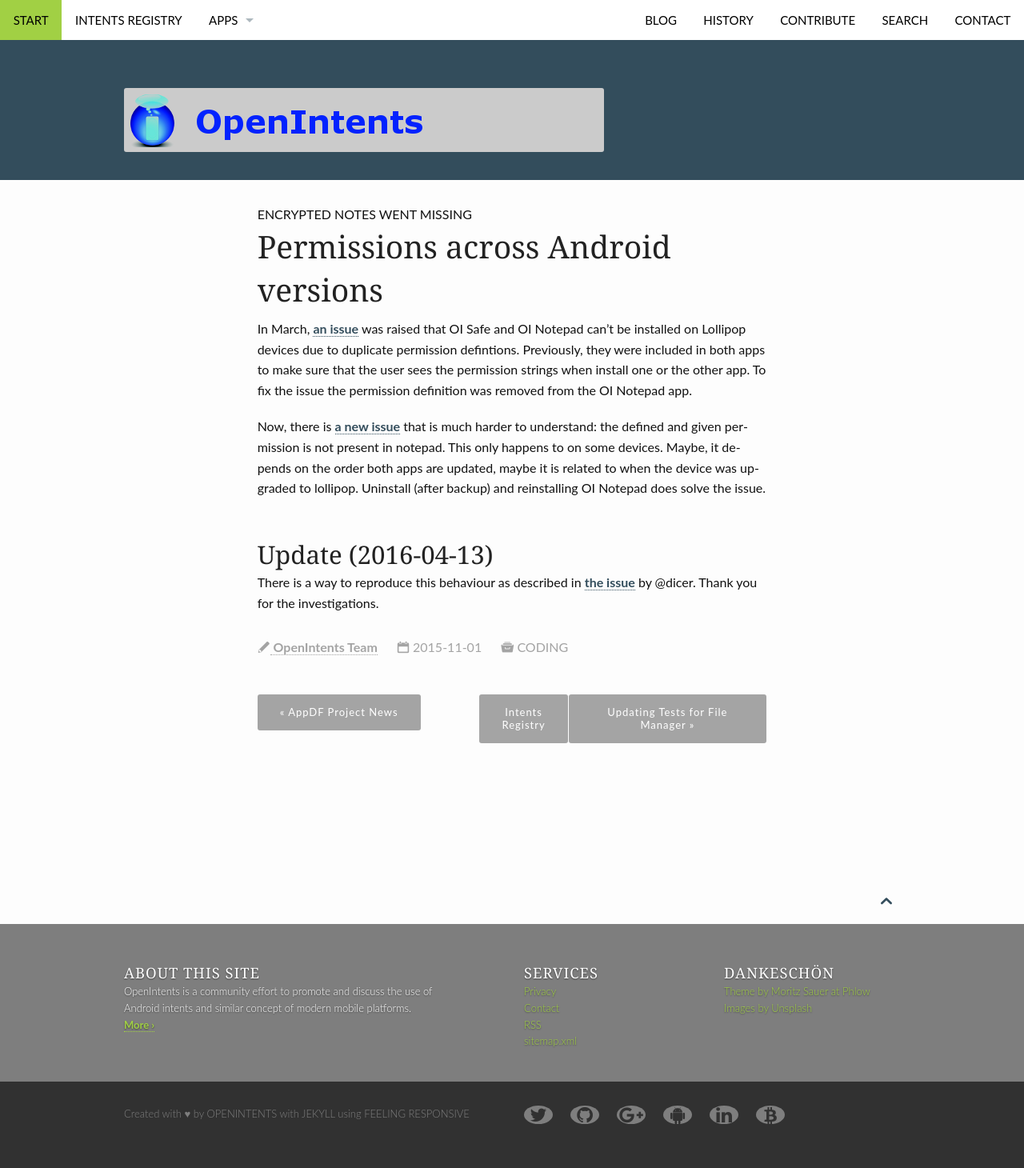
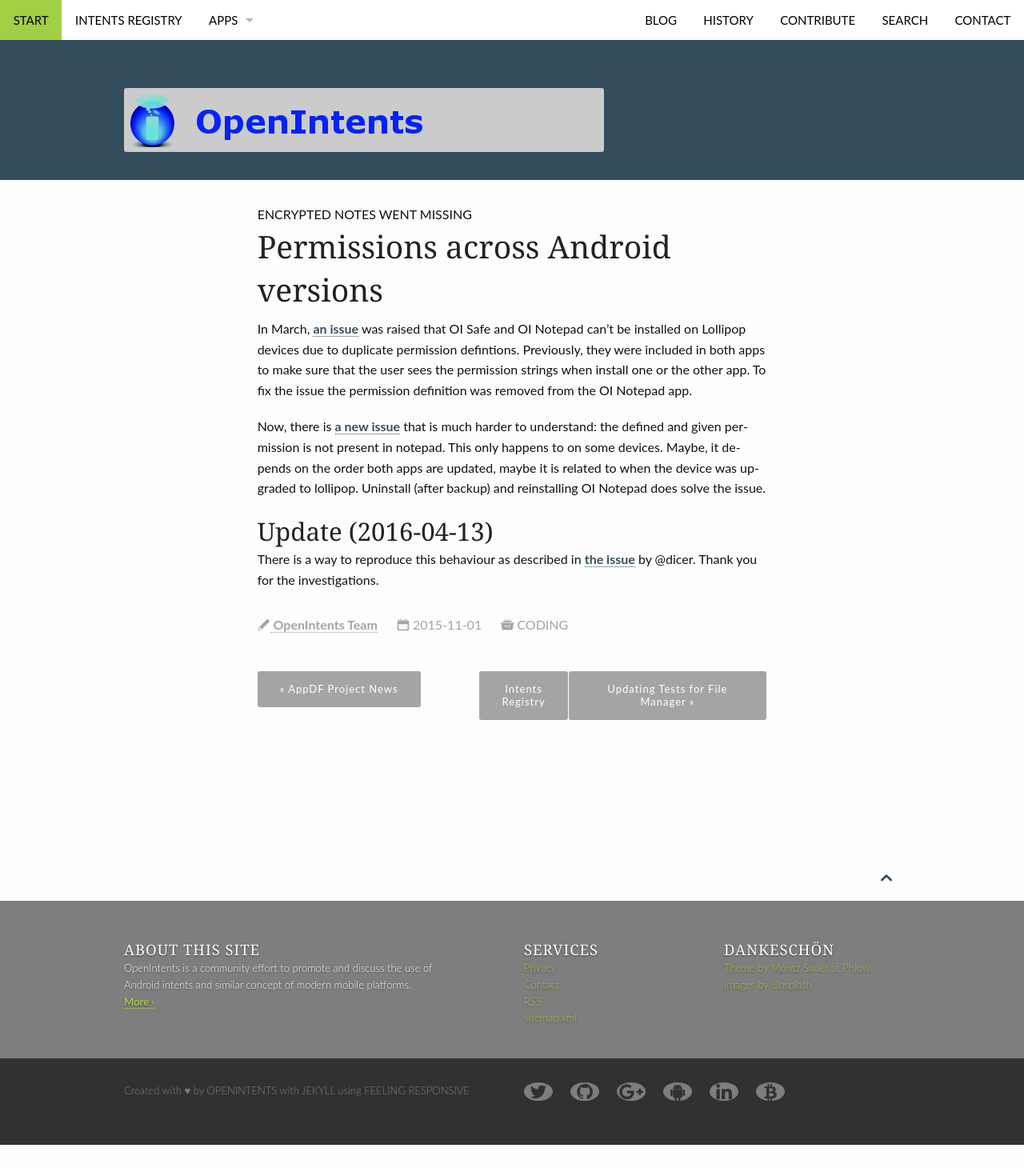
Before and after one commit to openintents/openintents.github.io, a Jekyll site: the page built from _posts/2015-11-01-permissions-across-android-versions.md, in a window 1280 px wide. Shown: the whole page at 80% size. Built offline with Jekyll 4.4.1, drawn with Linux system fonts in a browser that asks for light colours; nearby versions of some CDN libraries; after the commit the page ends 1431 px from its top, so only the background shows below that.

Commit message:
remove site-level adds, fix h2 format

```diff
--- a/_includes/head.html
+++ b/_includes/head.html
@@ -55,14 +55,4 @@
 	{% unless page.style == NULL %}
 	<style type="text/css">{{ page.style }}</style>
 	{% endunless %}
-
-	{% if page.type== "posts" %}
-	<script async src="//pagead2.googlesyndication.com/pagead/js/adsbygoogle.js"></script>
-  <script>
-  (adsbygoogle = window.adsbygoogle || []).push({
-    google_ad_client: "ca-pub-2917856487596141",
-    enable_page_level_ads: true
-  });
-  </script>
-  {% endif %}
 </head>
--- a/_layouts/blog.html
+++ b/_layouts/blog.html
@@ -5,7 +5,7 @@
 noindex: true
 ---
 <div class="row">
-	<div class="medium-8 columns t30">
+	<div class="medium-8 columns t30 blog-index">
 		{% include pagination.html %}
 	</div><!-- /.medium-7.columns -->
 
--- a/_sass/_06_typography.scss
+++ b/_sass/_06_typography.scss
@@ -91,7 +91,7 @@
 }
 h2 {
     font-size: $font-size-h2;
-    margin: 1.563em 0 0 0;
+    margin: 0 0 0 0;
 }
     .blog-index h2 {
         margin-top: 0;
```
